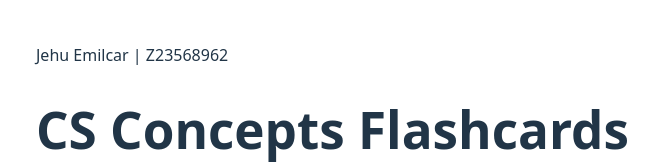
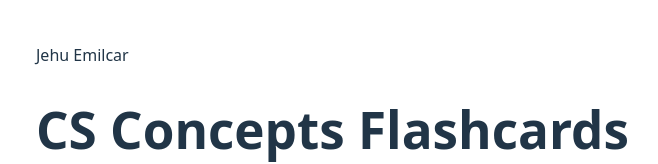
Before and after one commit to SogeKing-ui/Computer-Science-Concept-Flashcards, a React (Vite) app in the folder proj2-jemilcar2023-jpg/flashcards/: page / in a window 1280 px wide. Shown: the top 164 px of the page, without its empty margins (254-912 px from the left). Built offline with nearby package versions, Linux system fonts and the light colour scheme.

Commit message:
Remove student ID from UI credit line

```diff
--- a/proj2-jemilcar2023-jpg/flashcards/src/App.jsx
+++ b/proj2-jemilcar2023-jpg/flashcards/src/App.jsx
@@ -161,7 +161,7 @@ export default function App() {
     return (
       <div className="App">
         <header className="header">
-          <p className="student-name">Jehu Emilcar | Z23568962</p>
+          <p className="student-name">Jehu Emilcar</p>
           <h1>CS Concepts Flashcards</h1>
           <p className="desc">You mastered all cards 🎉</p>
           <div className="streaks">
@@ -206,7 +206,7 @@ export default function App() {
   return (
     <div className="App">
       <header className="header">
-        <p className="student-name">Jehu Emilcar | Z23568962</p>
+        <p className="student-name">Jehu Emilcar</p>
         <h1>CS Concepts Flashcards</h1>
 
         <p className="desc">Type your guess before flipping the card.</p>
```
